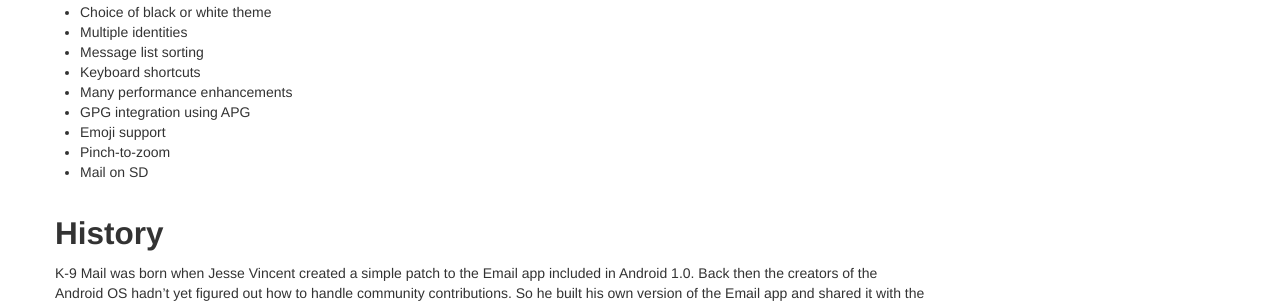
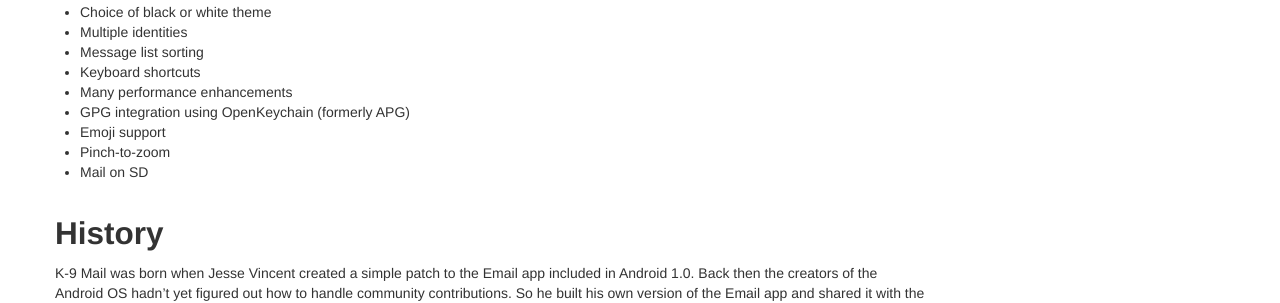
Before and after one commit to k9mail/k9mail.app, a Jekyll site: the page built from about.html, in a window 1280 px wide. Shown: the part 380-683 px from the top of the page. Built offline with Jekyll 4.4.1, drawn with Linux system fonts in a browser that asks for light colours; nearby versions of some CDN libraries.

Commit message:
Deprecate APG

```diff
--- a/_includes/about_content.md
+++ b/_includes/about_content.md
@@ -18,7 +18,7 @@ K-9 Mail is an open source email client for Android with many advanced features.
 * Message list sorting
 * Keyboard shortcuts
 * Many performance enhancements
-* GPG integration using APG
+* GPG integration using OpenKeychain (formerly APG)
 * Emoji support
 * Pinch-to-zoom
 * Mail on SD
```
